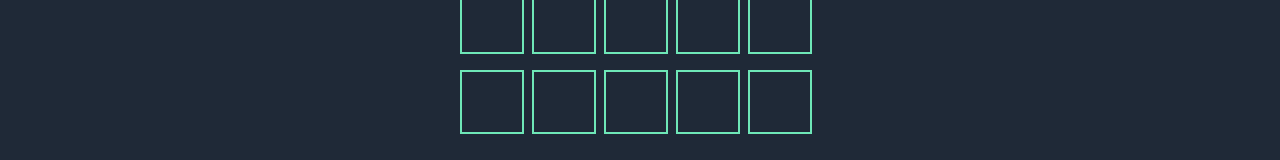
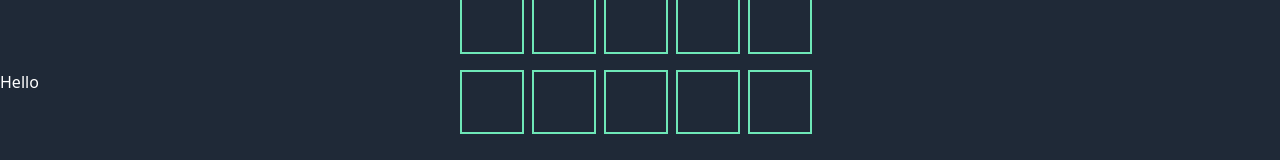
Before and after one commit to liam1703/guess-what, a Vue app in the folder guess_what/: page / in a window 1280 px wide. Shown: the part 490-650 px from the top of the page. Built offline with nearby package versions, Linux system fonts and the light colour scheme.

Commit message:
Import keyboard

```diff
--- a/guess_what/src/views/Game.vue
+++ b/guess_what/src/views/Game.vue
@@ -1,20 +1,23 @@
 <template>
   <div class="bg-gray-800 w-screen h-screen">
     <TopNav />
-    <div class="h-1/2 items-center">
+    <div class="h-1/2">
       <Board />
     </div>
+    <Keyboard />
   </div>
 </template>
 
 <script>
 import TopNav from "../components/TopNav.vue";
 import Board from "../components/Board.vue";
+import Keyboard from "../components/Keyboard.vue";
 export default {
   name: "Game",
   components: {
     TopNav,
     Board,
+    Keyboard,
   },
 };
 </script>
```
